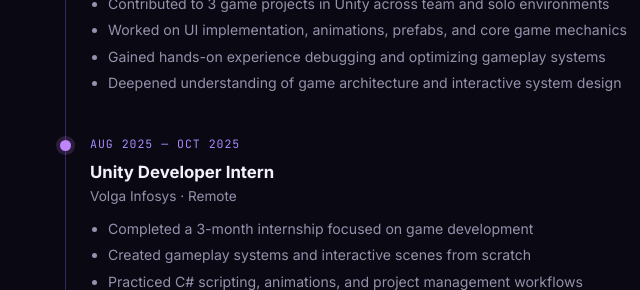
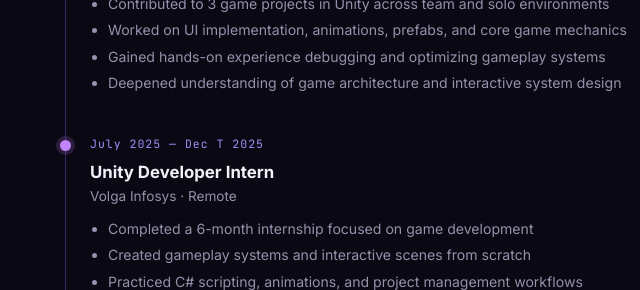
Before and after one commit to Ankitrana2424/Ankitrana2424.github.io, a plain HTML site: page index.html in a window 1280 px wide. Shown: the part 4200-4490 px from the top of the page, 0-640 px from the left. Drawn offline with nearby package versions, Linux system fonts and the light colour scheme.

Commit message:
updatefix

```diff
--- a/index.html
+++ b/index.html
@@ -626,11 +626,11 @@
     </div>
     <div class="timeline-item fade-up">
       <div class="timeline-dot" style="background:var(--pink);box-shadow:0 0 0 4px rgba(192,132,252,.18);"></div>
-      <div class="timeline-period">AUG 2025 — OCT 2025</div>
+      <div class="timeline-period">July 2025 — Dec T 2025</div>
       <div class="timeline-role">Unity Developer Intern</div>
       <div class="timeline-company">Volga Infosys · Remote</div>
       <ul class="timeline-points">
-        <li>Completed a 3-month internship focused on game development</li>
+        <li>Completed a 6-month internship focused on game development</li>
         <li>Created gameplay systems and interactive scenes from scratch</li>
         <li>Practiced C# scripting, animations, and project management workflows</li>
         <li>Assisted in testing and debugging game features end-to-end</li>
```
